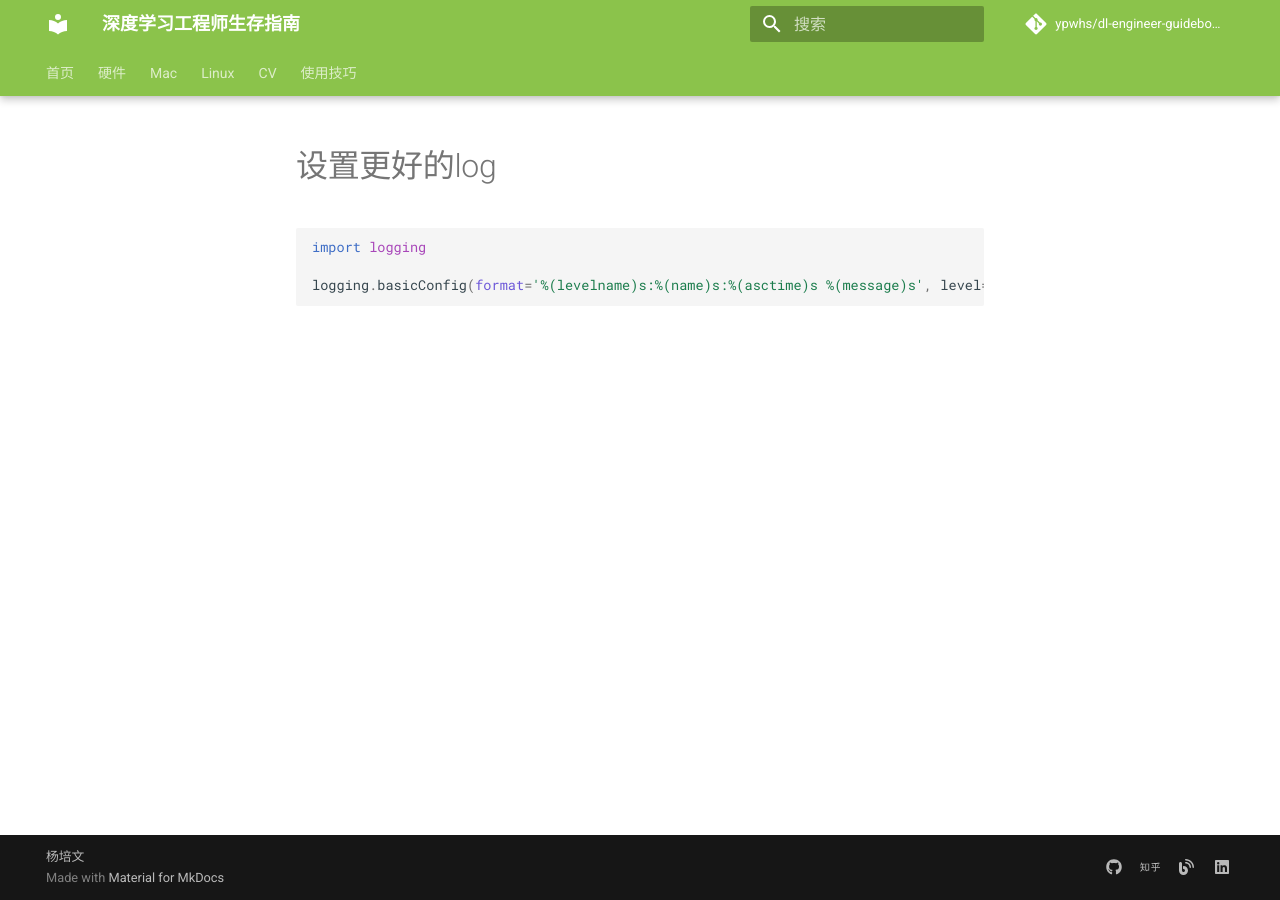
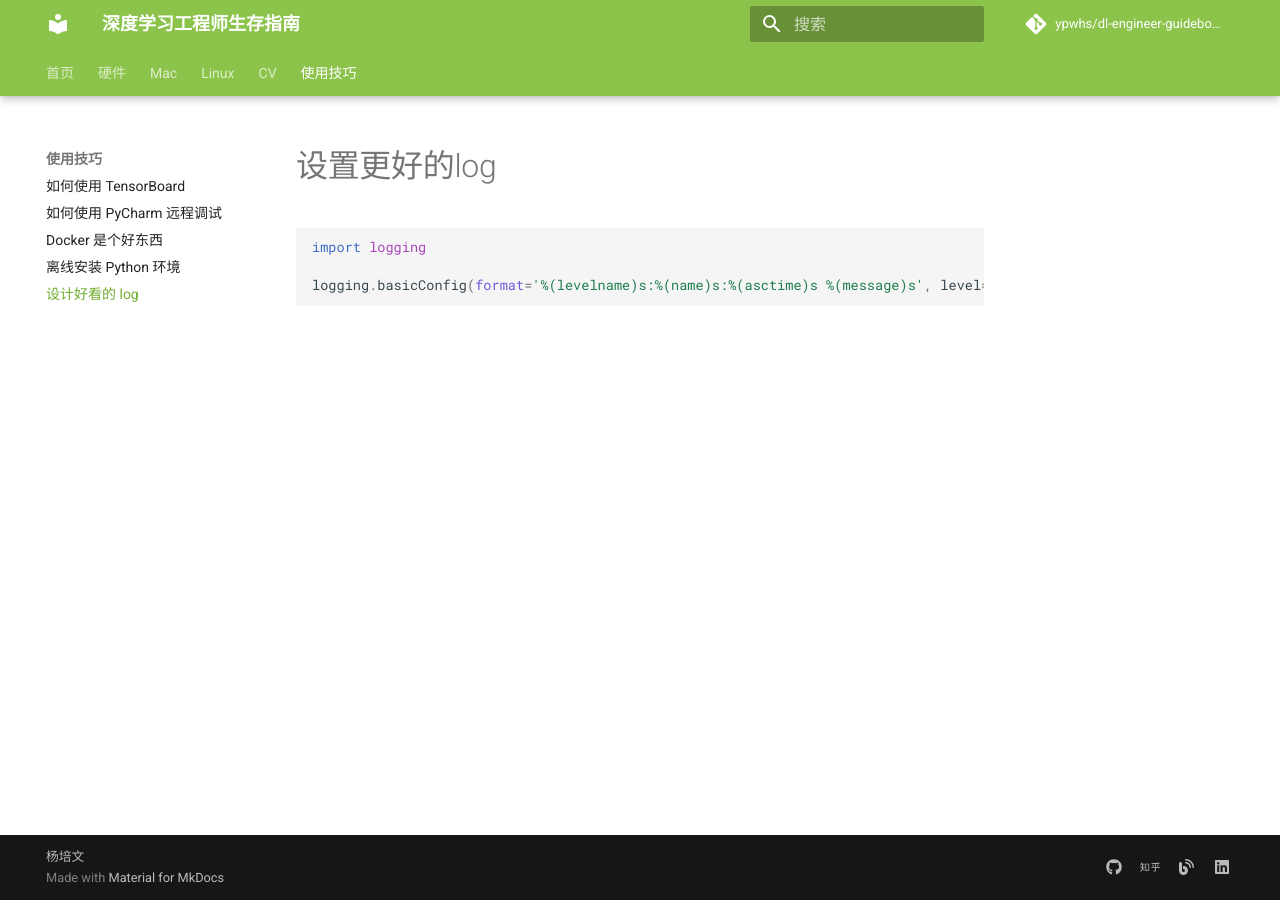
Before and after one commit to ypwhs/dl-engineer-guidebook, an MkDocs documentation site: the page built from docs/log_design.md, in a window 1280 px wide. Built offline with MkDocs 1.6.1 and Material for MkDocs 9.7.7, drawn with Linux system fonts in a browser that asks for light colours; comment, search, counter and statistics services are not loaded.

Commit message:
Update mkdocs.yml

```diff
--- a/mkdocs.yml
+++ b/mkdocs.yml
@@ -91,3 +91,4 @@ nav:
     - 如何使用 PyCharm 远程调试: remote-debugging-with-pycharm.md
     - Docker 是个好东西: docker-is-good.md
     - 离线安装 Python 环境: offline-python-environment.md
+    - 设计好看的 log: log_design.md
```
